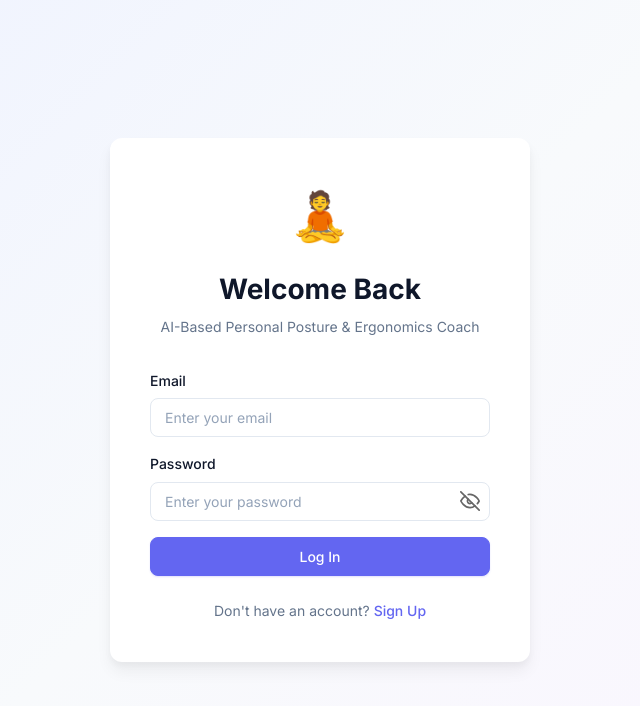
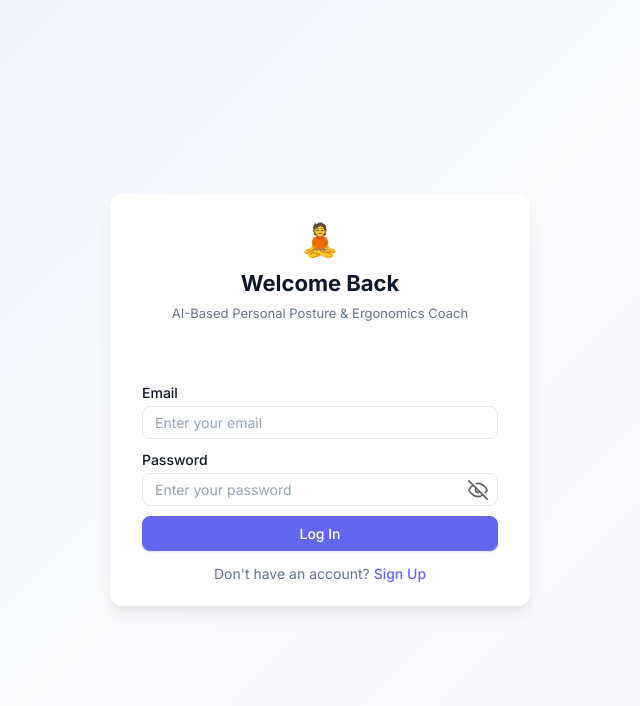
Before and after one commit to Hubab302/FYP_Bad_Posture_Detection, a React (Vite) app in the folder client/: page /login in a window 1280 px wide. Shown: the top 706 px of the page, without its empty margins (320-960 px from the left). Built offline with nearby package versions, Linux system fonts and the light colour scheme; no server answers.

Commit message:
feat: implement global design system, login page, and signup page layouts

```diff
--- a/client/src/index.css
+++ b/client/src/index.css
@@ -76,12 +76,12 @@ h3 { font-size: 1rem; font-weight: 600; color: var(--text-secondary); }
 p { color: var(--text-secondary); }
 .mono { font-family: 'SF Mono', 'Fira Code', 'Consolas', monospace; }
 
-/* ─── Buttons ─── */
 .btn {
   display: inline-flex;
   align-items: center;
+  justify-content: center;
   gap: 0.5rem;
-  padding: 0.625rem 1.25rem;
+  padding: 0.5rem 1rem;
   border-radius: var(--radius);
   font-family: var(--font);
   font-size: 0.875rem;
@@ -169,18 +169,18 @@ p { color: var(--text-secondary); }
 
 /* ─── Forms ─── */
 .form-group {
-  margin-bottom: 1rem;
+  margin-bottom: 0.625rem;
 }
 .form-group label {
   display: block;
   font-size: 0.875rem;
   font-weight: 500;
   color: var(--text);
-  margin-bottom: 0.375rem;
+  margin-bottom: 0.125rem;
 }
 .form-group input {
   width: 100%;
-  padding: 0.625rem 0.875rem;
+  padding: 0.4375rem 0.75rem;
   border: 1px solid var(--border);
   border-radius: var(--radius);
   font-family: var(--font);
@@ -198,52 +198,61 @@ p { color: var(--text-secondary); }
   color: var(--text-muted);
 }
 
-/* ─── Error Message ─── */
+/* ─── Error Message & Slot ─── */
+.error-slot {
+  height: 3.125rem; /* Reserve exactly enough space for 2-line error */
+  margin-bottom: 0.25rem;
+  display: flex;
+  flex-direction: column;
+  justify-content: flex-end;
+}
 .error-message {
   background: var(--danger-bg);
   color: var(--danger);
-  padding: 0.75rem 1rem;
+  padding: 0.375rem 0.75rem;
   border-radius: var(--radius);
-  font-size: 0.875rem;
-  margin-bottom: 1rem;
+  font-size: 0.8125rem;
+  line-height: 1.35;
   border-left: 3px solid var(--danger);
+  margin: 0;
 }
 
-/* ─── Auth Pages ─── */
 .auth-page {
   min-height: 100vh;
+  min-height: 100dvh;
   display: flex;
   align-items: center;
   justify-content: center;
-  padding: 2rem;
+  padding: 1rem;
   background: linear-gradient(135deg, #eef2ff 0%, #f8fafc 50%, #faf5ff 100%);
 }
 .auth-card {
   background: var(--surface);
   border-radius: var(--radius-lg);
   box-shadow: var(--shadow-lg);
-  padding: 2.5rem;
+  padding: 1.25rem 2rem;
   width: 100%;
   max-width: 420px;
 }
 .auth-header {
   text-align: center;
-  margin-bottom: 2rem;
+  margin-bottom: 0.25rem;
 }
 .auth-logo {
-  font-size: 3rem;
+  font-size: 2rem;
   display: block;
-  margin-bottom: 0.75rem;
+  margin-bottom: 0;
 }
 .auth-header h1 {
-  margin-bottom: 0.25rem;
+  margin-bottom: 0.125rem;
+  font-size: 1.375rem;
 }
 .auth-header p {
-  font-size: 0.875rem;
+  font-size: 0.8125rem;
 }
 .auth-switch {
   text-align: center;
-  margin-top: 1.5rem;
+  margin-top: 0.75rem;
   font-size: 0.875rem;
   color: var(--text-secondary);
 }
--- a/client/src/pages/LoginPage.tsx
+++ b/client/src/pages/LoginPage.tsx
@@ -70,7 +70,9 @@ export default function LoginPage() {
         </div>
 
         <form onSubmit={handleSubmit} className="auth-form">
-          {error && <div className="error-message">{error}</div>}
+          <div className="error-slot">
+            {error && <div className="error-message">{error}</div>}
+          </div>
 
           <div className="form-group">
             <label htmlFor="email">Email</label>
--- a/client/src/pages/SignupPage.tsx
+++ b/client/src/pages/SignupPage.tsx
@@ -79,7 +79,9 @@ export default function SignupPage() {
         </div>
 
         <form onSubmit={handleSubmit} className="auth-form">
-          {error && <div className="error-message">{error}</div>}
+          <div className="error-slot">
+            {error && <div className="error-message">{error}</div>}
+          </div>
 
           <div className="form-group">
             <label htmlFor="username">Username</label>
```
